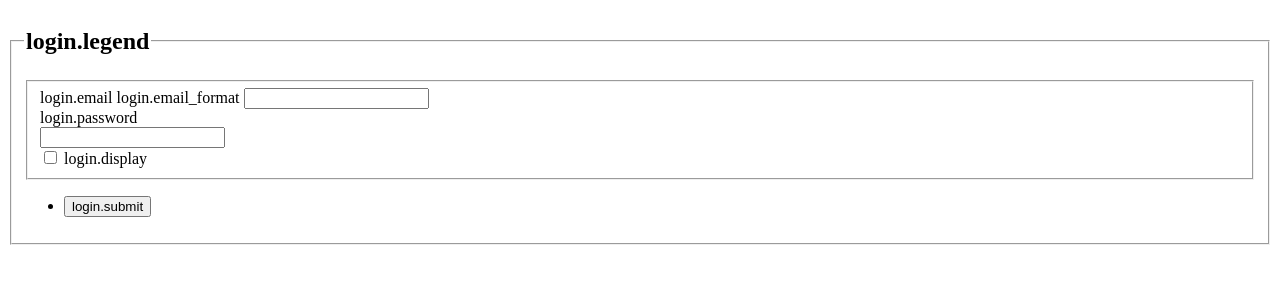
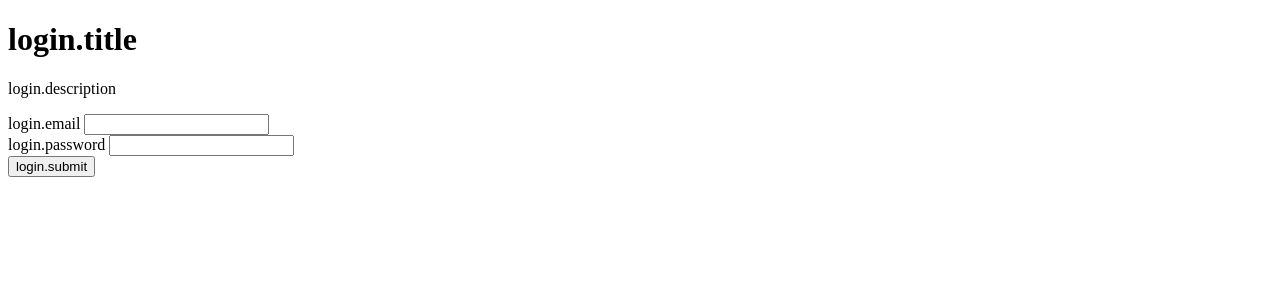
Before and after one commit to marinebrnn/jeunot, a Symfony app: template templates/login.html.twig in a window 1280 px wide. Shown: the top 300 px of the page. Run offline with Twig, Linux system fonts and the light colour scheme; the template is opened without the code that fills it, so the values that code supplies are empty; some libraries are stand-ins or nearby versions.

Commit message:
Add login page

```diff
--- a/templates/base.html.twig
+++ b/templates/base.html.twig
@@ -16,7 +16,7 @@
   </head>
   <body>
     {% for label, messages in app.flashes %}
-        {% if loop.first %}<div class="fr-container fr-pt-4w">{% endif %}
+        {% if loop.first %}<div class="fr-container">{% endif %}
         {% for message in messages %}
             <div class="fr-alert fr-alert--{{ label }}">
                 {{ message|raw }}
--- a/templates/login.html.twig
+++ b/templates/login.html.twig
@@ -1,60 +1,30 @@
 {% extends 'base.html.twig' %}
 
 {% block title %}
-    {{ 'login.meta.title'|trans }} - {{ parent() }}
+    {{ 'login.title'|trans }} - {{ parent() }}
 {% endblock %}
 
 {% block body %}
+    <h1>{{ 'login.title'|trans }}</h1>
+    <p>{{ 'login.description'|trans }}</p>
+    <form action="{{ path('app_login') }}" method="post">
+        <div>
+            <label for="email">{{ 'login.email'|trans }}</label>
+            <input type="email" autocomplete="email" id="email" required name="email" value="{{ last_username }}"/>
+        </div>
 
-        <form id="login-1760" action="{{ path('app_login') }}" method="post">
-            <fieldset class="fr-fieldset" aria-labelledby="login-fieldset-legend">
-                <legend id="login-fieldset-legend" class="fr-fieldset__legend">
-                    <h2>{{ 'login.legend'|trans }}</h2>
-                </legend>
-                <div class="fr-fieldset__element">
-                    <fieldset class="fr-fieldset" id="credentials" aria-labelledby="credentials-message">
-                        <div class="fr-fieldset__element">
-                            <div class="fr-input-group">
-                                <label class="fr-label" for="email">
-                                    {{ 'login.email'|trans }}
-                                    <span class="fr-hint-text">{{ 'login.email_format'|trans }}</span>
-                                </label>
-                                <input class="fr-input" type="email" autocomplete="email" id="email" required name="email" value="{{ last_username }}"/>
+        <div>
+            <label for="password">{{ 'login.password'|trans }}</label>
+            <input aria-required="true" required name="password" autocomplete="current-password" id="password" type="password"/>
         </div>
-                        </div>
-                        <div class="fr-fieldset__element">
-                            <div class="fr-password">
-                                <label class="fr-label" for="password">{{ 'login.password'|trans }}</label>
-                                <div class="fr-input-wrap">
-                                    <input class="fr-password__input fr-input" aria-required="true" required name="password" autocomplete="current-password" id="password" type="password"/>
-                                </div>
-                                <div class="fr-password__checkbox fr-checkbox-group fr-checkbox-group--sm">
-                                    <input aria-label="{{ 'login.display'|trans }}" id="password-show" type="checkbox"/>
-                                    <label class="fr-password__checkbox fr-label" for="password-show">
-                                        {{ 'login.display'|trans }}
-                                    </label>
-                                </div>
-                            </div>
-                        </div>
-                        <div id="credentials-message" class="fr-messages-group" aria-live="assertive">
+
         {% if error %}
-                                <p class="fr-message fr-message--error">
+            <p>
                 {{ error.messageKey|trans(error.messageData, 'security') }}
             </p>
         {% endif %}
-                        </div>
-                    </fieldset>
-                </div>
-                <div class="fr-fieldset__element">
-                    <ul class="fr-btns-group">
-                        <li>
-                            <button class="fr-btn">{{ 'login.submit'|trans }}</button>
-                        </li>
-                    </ul>
-                </div>
-            </fieldset>
-            <input type="hidden" name="_target_path" value="{{ path('app_dashboard') }}">
+
+        <button>{{ 'login.submit'|trans }}</button>
         <input type="hidden" name="_csrf_token" value="{{ csrf_token('authenticate') }}">
     </form>
-
 {% endblock %}
```
Also changed, not shown: 1 other file. Lines whose indentation alone changed are shown as unchanged.
